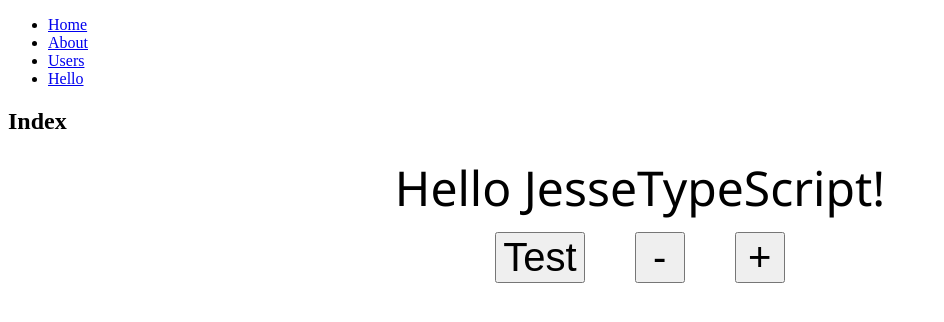
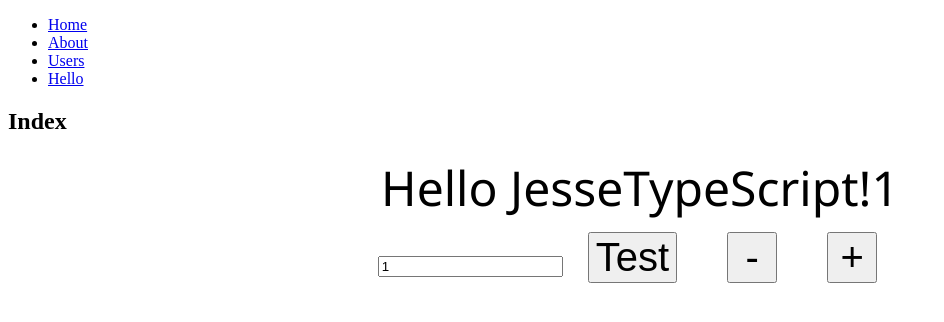
Before and after one commit to Jesniphat/react-typscript, a React app: page /hello in a window 1280 px wide. Shown: the top 322 px of the page, without its empty margins (0-944 px from the left). Built offline with nearby package versions, Linux system fonts and the light colour scheme.

Commit message:
set state in redux page

```diff
--- a/src/components/Hello.tsx
+++ b/src/components/Hello.tsx
@@ -1,6 +1,6 @@
 import * as React from 'react';
 
-export interface Props {
+interface Props {
   name: any;
   enthusiasmLevel?: number;
   other?: string;
@@ -9,15 +9,23 @@ export interface Props {
   onDecrement?: any; // function
 }
 
-class Hello extends React.Component<Props, object> {
+interface State {
+  amount: number;
+}
+
+class Hello extends React.Component<Props, State> {
   public constructor(props: Props) {
     super(props);
+    this.state = {
+      amount: 1
+    };
   }
 
   public add($this: any, data: any) {
-    console.log($this);
-    console.log(data);
-    this.props.onIncrement(5);
+    this.props.onIncrement(this.state.amount);
+    this.setState(
+      {amount: this.state.amount + 1}
+    );
   }
 
   render() {
@@ -31,8 +39,10 @@ class Hello extends React.Component<Props, object> {
       <div className="hello">
         <div className="greeting">
           Hello {other + name + getExclamationMarks(enthusiasmLevel)}
+          {this.state.amount}
         </div>
         <div>
+          <input value={this.state.amount} />
           <button onClick={this.add.bind(this, 'set')}>Test</button>
           <button onClick={onDecrement}>-</button>
           <button onClick={onIncrement}>+</button>
```
